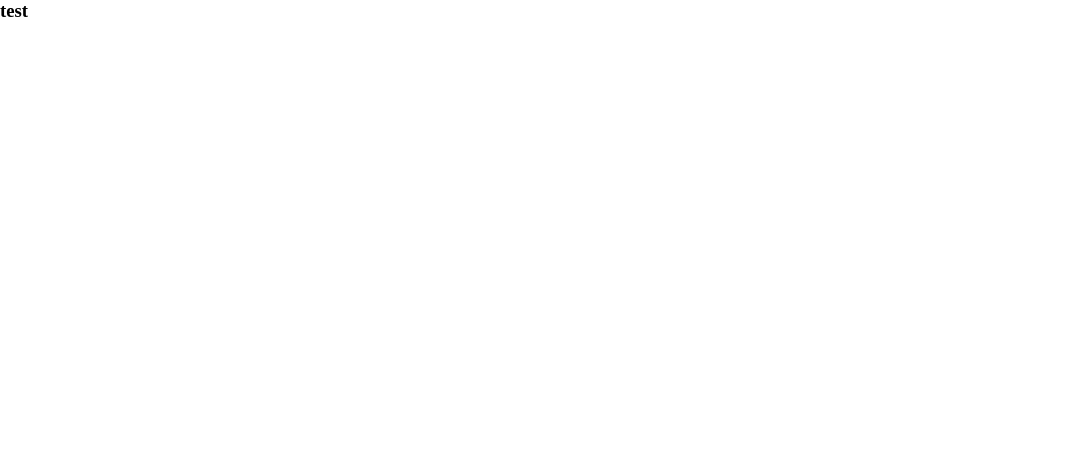
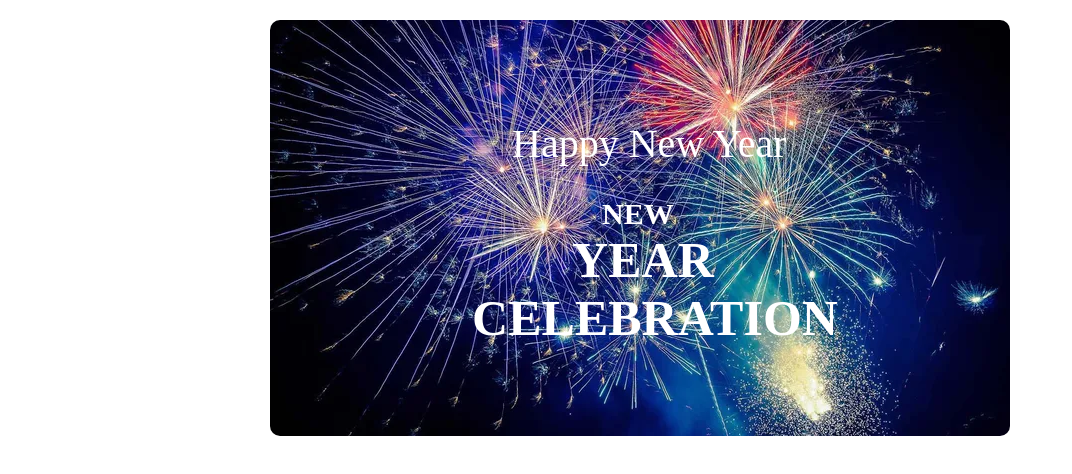
Before and after one commit to adesh11/assinment, a plain HTML site: page index.html in a window 1280 px wide. Shown: the whole page, without its empty margins (0-1072 px from the left). Drawn offline with Linux system fonts and the light colour scheme.

Commit message:
first commit

```diff
--- a/index.html
+++ b/index.html
@@ -8,7 +8,19 @@
 </head>
 <body>
     <div>
-        <h3>test</h3>
+        <header class="banner">
+            <div>
+                <img class="banner-image"src="./image/new-year-poems-header-min.webp" alt="happy new wear">
+            </div>
+            <div class="content">
+                <h3 class="new">Happy New Year</h3>
+                <h3 class="first">new</h3>
+                <h3 class="second">year</h3>
+                <h3 class="third">celebration</h3>
+            </div>
+        </header>
+        <main></main>
+        <footer></footer>
     </div>
 </body>
 </html>
--- a/style.css
+++ b/style.css
@@ -6,3 +6,39 @@
 body{
     font-family: "Merriweather", serif;
 }
+.banner{
+    display: flex;
+    justify-content: center;
+    position: relative;
+}
+.banner-image{
+    margin-top: 20px;
+    border-radius: 10px;
+}
+.banner .content{
+    position: absolute;
+    color: white;
+    margin-top: 120px;
+}
+.content .new{
+    font-weight: 200;
+    font-size: 40px;
+    margin-left: 70px;
+    margin-bottom: 30px;
+}
+.content .first{
+    text-transform: uppercase;
+    font-size: 30px;
+    margin-left: 160px;
+}
+.content .second{
+    text-transform: uppercase;
+    font-size: 50px;
+    margin-left: 130px;
+    display: inline;
+}
+.content .third{
+    text-transform: uppercase;
+    font-size: 50px;
+    margin-left: 30px;
+}
```
Also changed, not shown: image/new-year-poems-header-min.webp (added).
